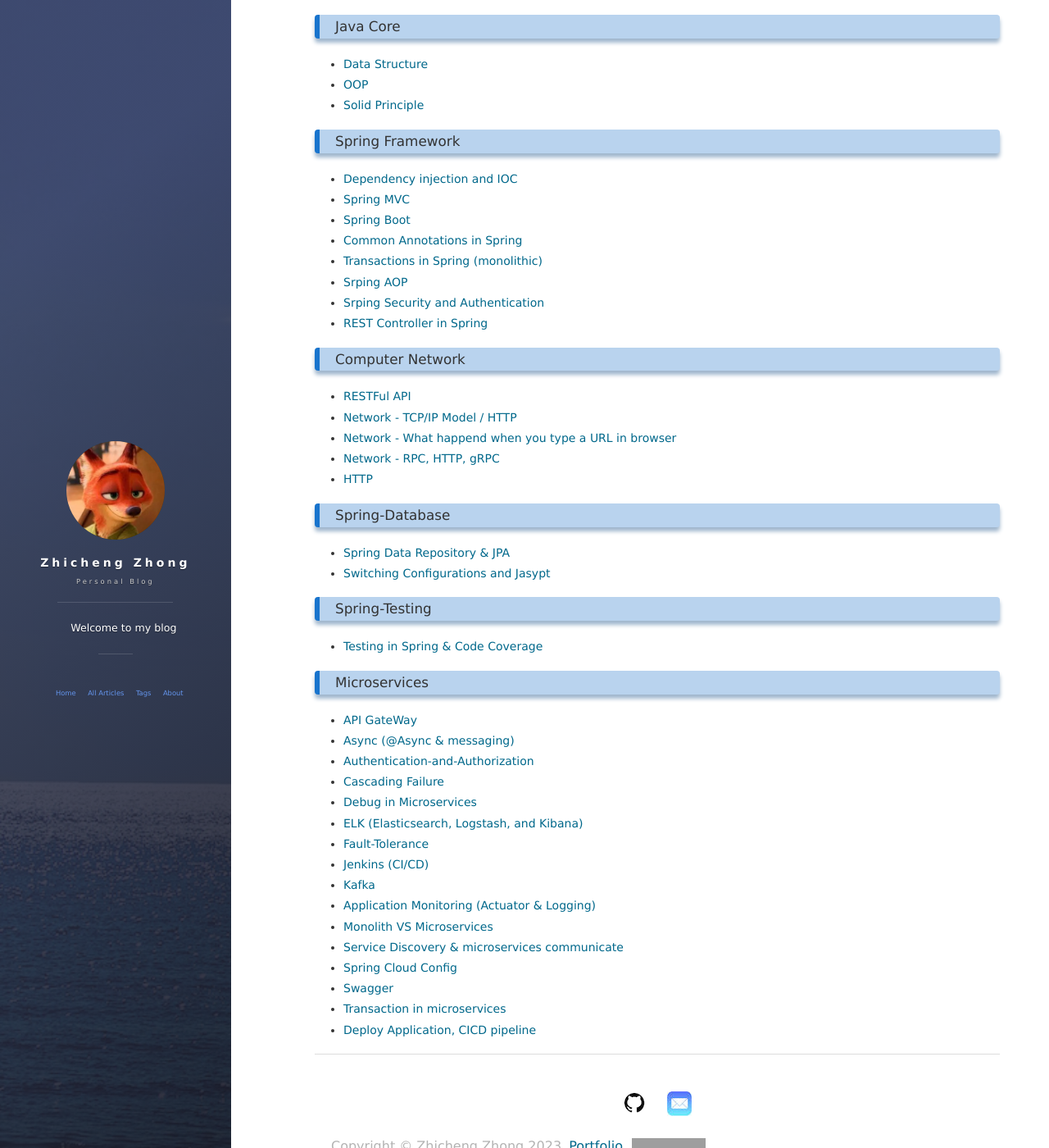
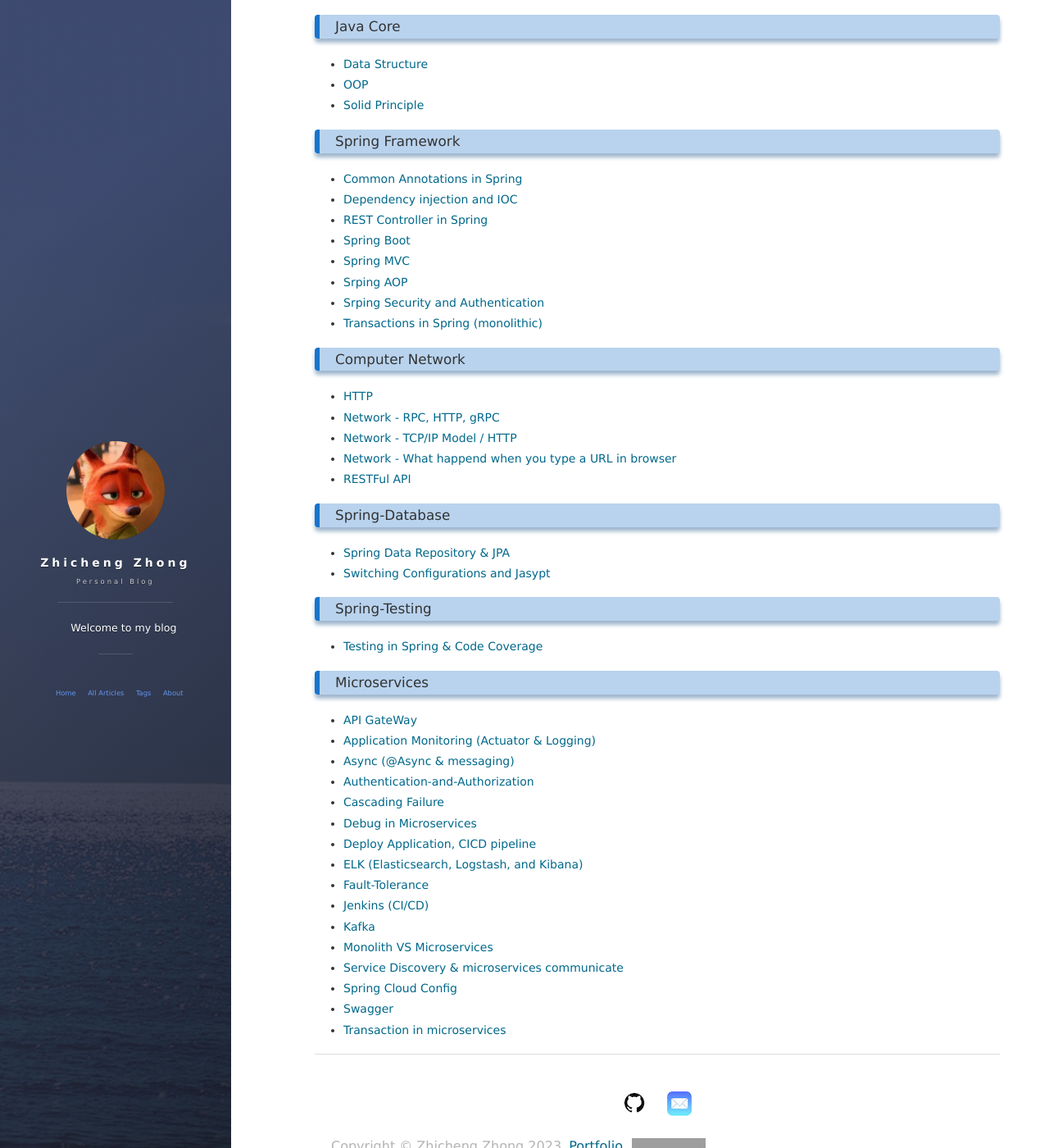
Before and after one commit to ChrisZZhong/chriszzhong.github.io, a Jekyll site: the page built from tags.html, in a window 1280 px wide and 1400 px high, scrolled down 415 px. Shown: the whole window at 82% size. Built offline with Jekyll 4.4.1, drawn with Linux system fonts in a browser that asks for light colours; nearby versions of some CDN libraries; comment, search, counter and statistics services are not loaded; some of the changed text lies outside the part shown; grey boxes are pictures that could not be loaded.

Commit message:
update tag

```diff
--- a/tags.html
+++ b/tags.html
@@ -16,7 +16,7 @@
 
   <h3 id="{{ tag[0] }}-ref">{{ tag[0] }}</h3>
   <ul>
-    {% assign pages_list = tag[1] | sort %}
+    {% assign pages_list = tag[1] | sort: 'title' %}
     {% include JB/pages_list %}
   </ul>
 
```
